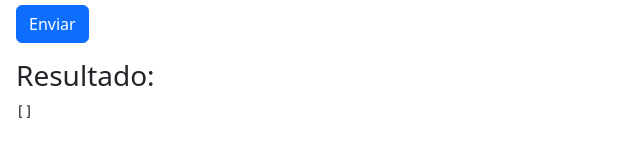
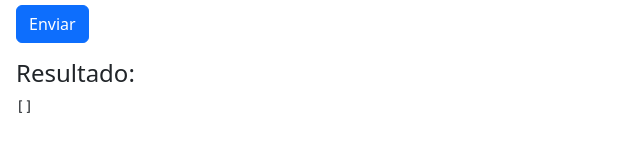
Before and after one commit to mikaeletha/SantoDigital_Desafio_0, a plain HTML site: page views/exercicio_1.html in a window 1280 px wide. Both pictures are taken after typing "Sample" into the empty fields and a click on the button "Enviar". Shown: the part 191-348 px from the top of the page, 0-640 px from the left. Drawn offline with nearby package versions, Linux system fonts and the light colour scheme.

Commit message:
ajusta estilo

```diff
--- a/script/script_1.js
+++ b/script/script_1.js
@@ -6,6 +6,8 @@ document.getElementById('formAsteriscos').addEventListener('submit', function(ev
 
     const resultTextElement = document.getElementById('resultText');
     resultTextElement.textContent = JSON.stringify(resultList);
+
+    document.getElementById('resultContainer').style.display = 'block';
 });
 
 
--- a/script/script_2.js
+++ b/script/script_2.js
@@ -6,6 +6,8 @@ document.getElementById('arrayForm').addEventListener('submit', function(event)
 
     const resultTextElement = document.getElementById('result');
     resultTextElement.textContent = JSON.stringify(pares);
+
+    document.getElementById('resultContainer').style.display = 'block';
 });
 
 function transformaEmArray() {
--- a/views/exercicio_1.html
+++ b/views/exercicio_1.html
@@ -20,8 +20,11 @@
       </div>
       <button type="submit" class="btn btn-primary mt-2">Enviar</button>
     </form>
-    <h3 class="mt-3">Resultado:</h3>
-    <pre id="resultText"></pre>
+
+    <div class="result" id="resultContainer" style="display: none;">
+      <h4 class="mt-3">Resultado:</h4>
+      <pre id="resultText"></pre>
+    </div>
   </div>
 
   <script src="https://cdn.jsdelivr.net/npm/bootstrap@5.3.3/dist/js/bootstrap.bundle.min.js"
```
Also changed, not shown: views/exercicio_2.html (+4 -2 lines), views/exercicio_3.html (+1 -1 lines).
